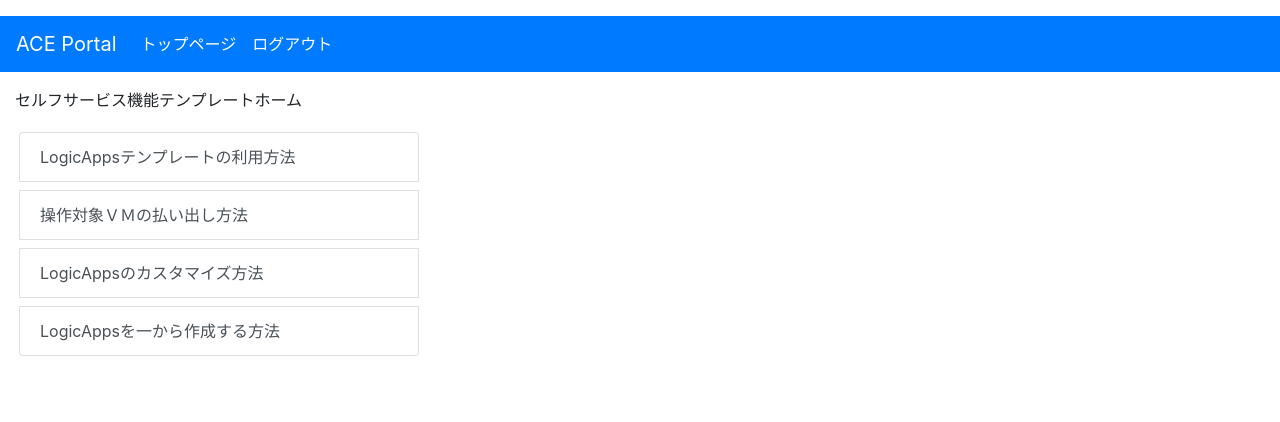
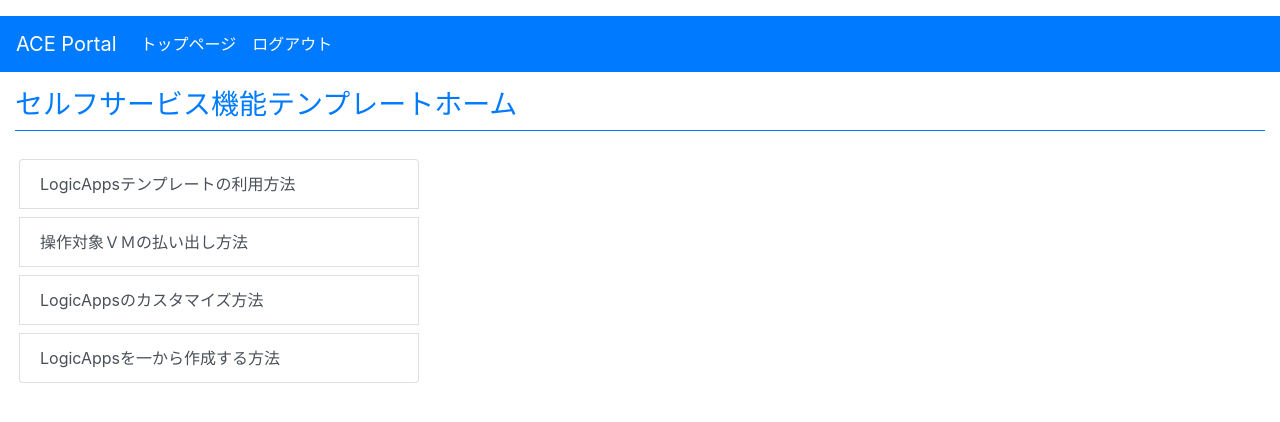
Before and after one commit to KokiNoguchi/ACE_WebApp, a website: page src/templateHome.html in a window 1280 px wide. Drawn offline with nearby package versions, Linux system fonts and the light colour scheme.

Commit message:
Update templateHome.html

```diff
--- a/src/templateHome.html
+++ b/src/templateHome.html
@@ -30,7 +30,9 @@
   <body>
 
       <div class="container-fluid">
-      <p>セルフサービス機能テンプレートホーム</p>
+        <div class="h3 pb-2 mb-4 text-primary border-bottom border-primary" >
+            セルフサービス機能テンプレートホーム
+        </div>
       <div class="list-group">
           <a href="LogicAppsTemplate.html" class="m-1 list-group-item list-group-item-action" style="width: 400px;">LogicAppsテンプレートの利用方法</a>
           <a href="vmTemplate.html" class="m-1 list-group-item list-group-item-action" style="width: 400px;">操作対象ＶＭの払い出し方法</a>
```
